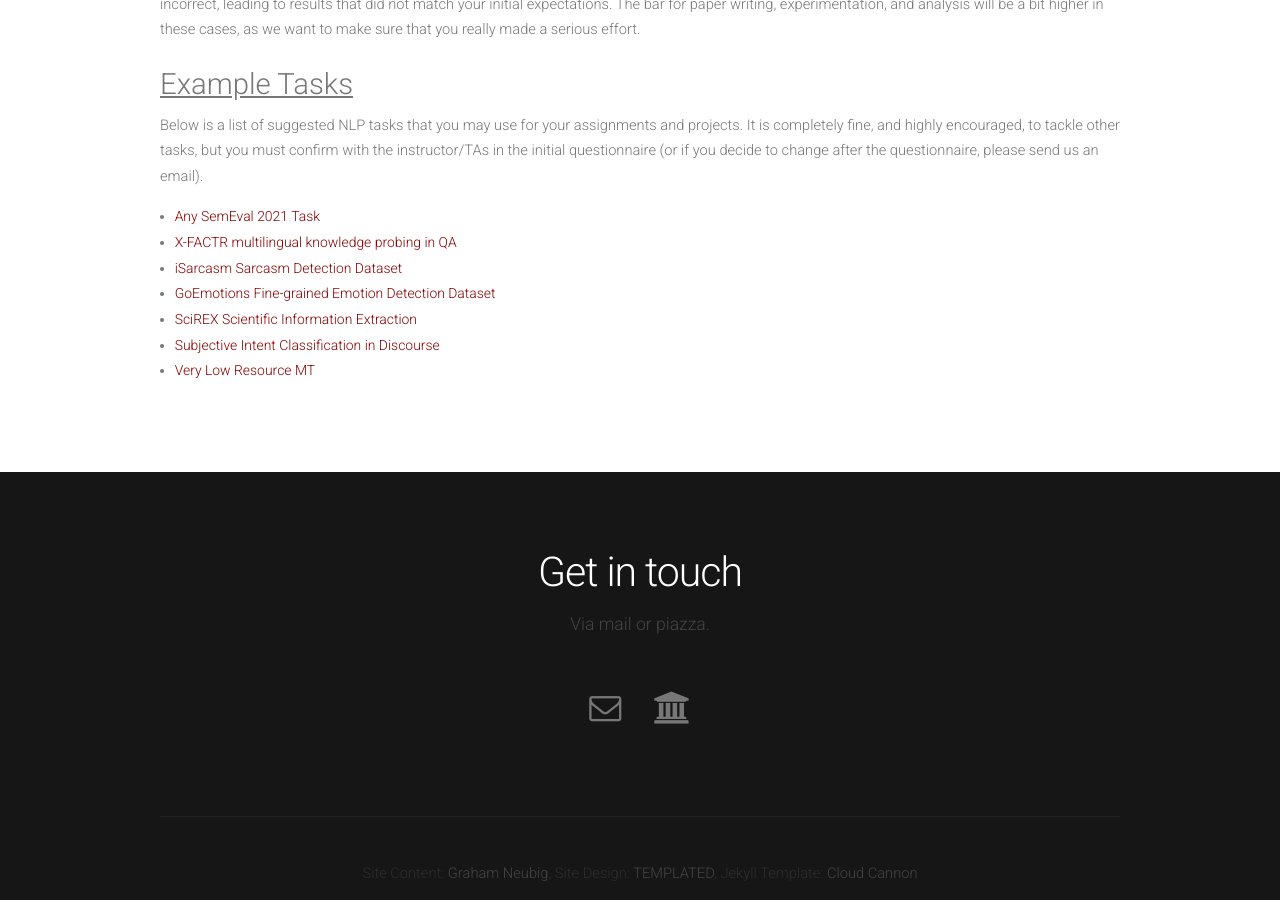
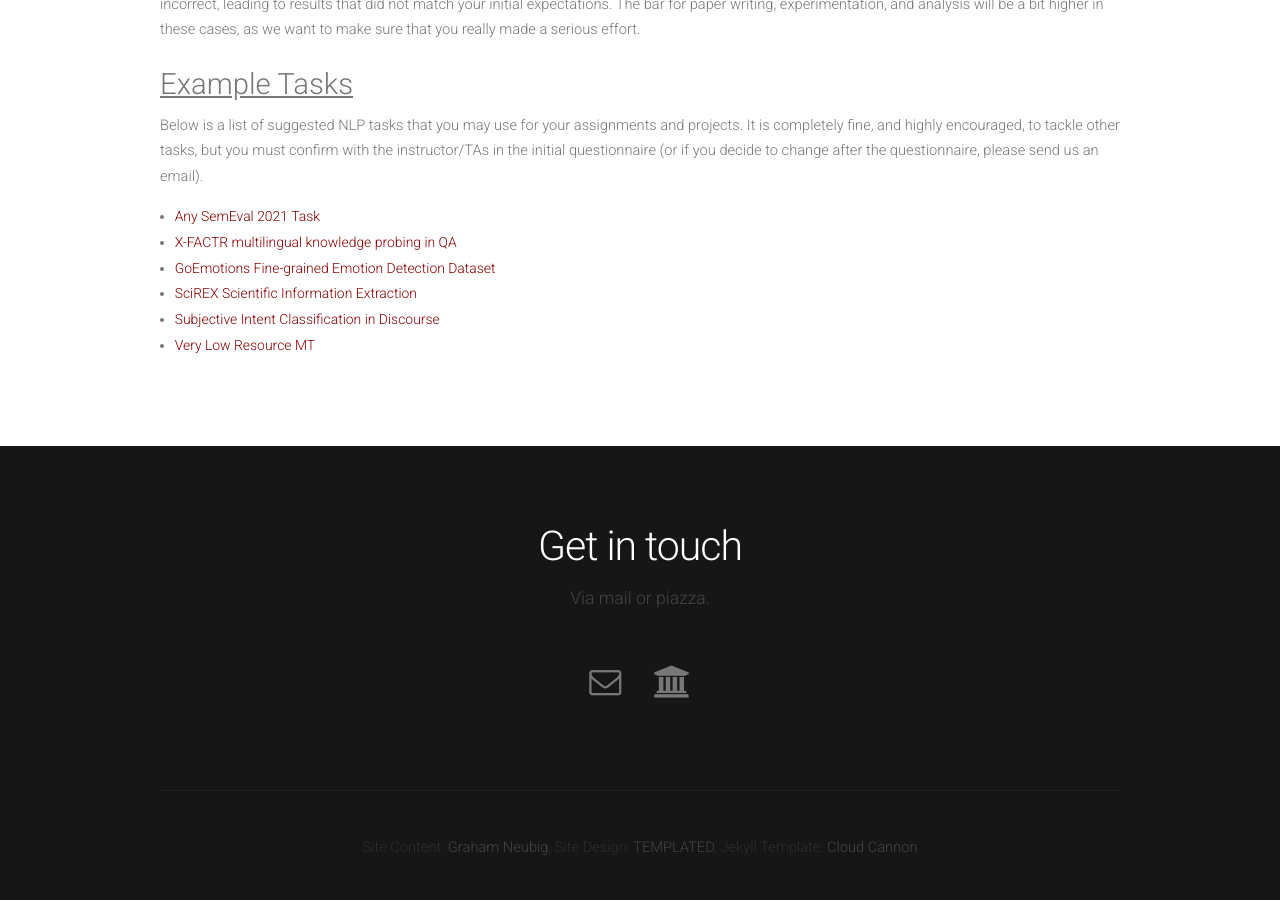
Before and after one commit to cmu-anlp/cmu-anlp.github.io, a Jekyll site: the page built from assignments.html, in a window 1280 px wide and 900 px high, scrolled down 3146 px. Built offline with Jekyll 4.4.1, drawn with Linux system fonts in a browser that asks for light colours; nearby versions of some CDN libraries.

Commit message:
Remove iSarcasm from the potential project list
Broken link

```diff
--- a/assignments.html
+++ b/assignments.html
@@ -125,7 +125,6 @@
 <ul class="bullet">
 <li><a href="https://semeval.github.io/SemEval2021/tasks">Any SemEval 2021 Task</a></li>
 <li><a href="https://x-factr.github.io/">X-FACTR multilingual knowledge probing in QA</a></li>
-<li><a href="https://github.com/silviu-oprea/iSarcasm">iSarcasm Sarcasm Detection Dataset</a></li>
 <li><a href="https://github.com/google-research/google-research/tree/master/goemotions">GoEmotions Fine-grained Emotion Detection Dataset</a></li>
 <li><a href="https://github.com/allenai/SciREX">SciREX Scientific Information Extraction</a></li>
 <li><a href="https://github.com/elisaF/subjective_discourse">Subjective Intent Classification in Discourse</a></li>
```
